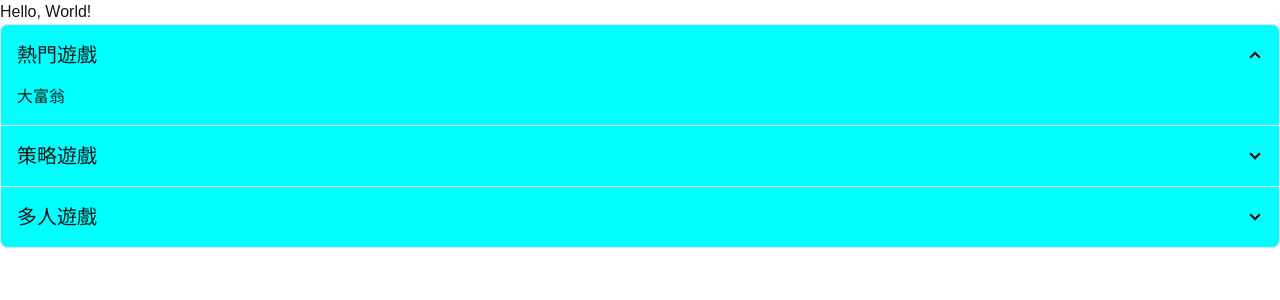
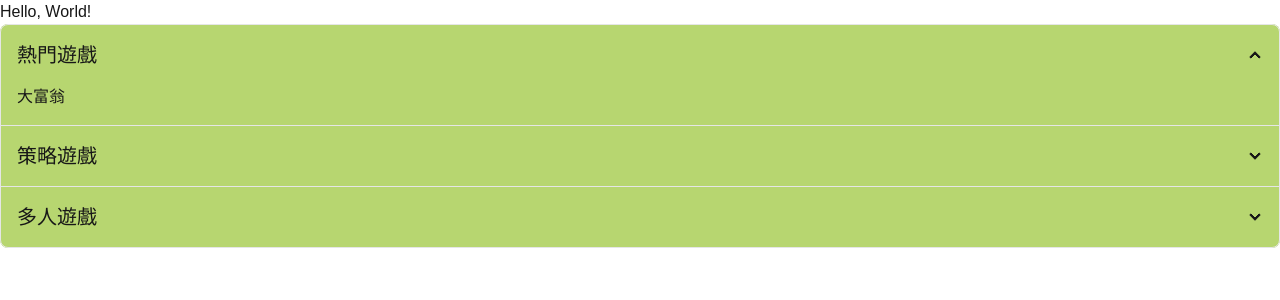
Before and after one commit to sd918207458/board-buddy, a Next.js app: page /product-list-page in a window 1280 px wide. Shown: the top 300 px of the page. Built offline with nearby package versions, Linux system fonts and the light colour scheme.

Commit message:
新增 tailwind.config.js 裡新增主色 輔色， 另外還新增dark, light 版本 可以用物件方式使用

```diff
--- a/components/ProductList/Sidebar/Sidebar.js
+++ b/components/ProductList/Sidebar/Sidebar.js
@@ -4,7 +4,7 @@ import style from "./sidebar.module.css"
 const Sidebar = () => {
   return (
     <div>
-      <div className={`join join-vertical w-full bg-primary ${style.button}`}>
+      <div className={`join join-vertical w-full bg-primary ${style.container}`}>
   <div className="collapse collapse-arrow join-item border-base-300 border">
     <input type="radio" name="my-accordion-4" defaultChecked />
     <div className="collapse-title text-xl font-medium">熱門遊戲</div>
@@ -25,6 +25,7 @@ const Sidebar = () => {
     <div className="collapse-title text-xl font-medium">多人遊戲</div>
     <div className="collapse-content">
       <p>UNO</p>
+      <button className="bg-secondaryColor-light">click me</button>
     </div>
   </div>
 </div>
--- a/components/ProductList/Sidebar/Sidebar.module.css
+++ b/components/ProductList/Sidebar/Sidebar.module.css
@@ -1,7 +1,8 @@
-.join {
-  background-color: aqua;
+
+.container {
+  background-color: rgb(183, 214, 112);
 }
 
 .button {
-  background-color: aqua;
+  background-color: rgb(216, 205, 214);
 }
--- a/tailwind.config.js
+++ b/tailwind.config.js
@@ -11,8 +11,14 @@ module.exports = {
       colors: {
         background: "var(--background)",
         foreground: "var(--foreground)",
-        "primary": "#5C6FC7", //board-buddy:primary color
-        "secondary": "#F9C748", //board-buddy:secondary color
+        primaryColor: {
+          DEFAULT: "#5C6FC7", // 默認主色
+          dark: '#4D5DA7',   // 暗色版本
+        } ,    //board-buddy:primary color
+        secondaryColor:{
+          DEFAULT: "#F9C748", // 默認主色
+          light: '#FAD065',   // 亮色版本
+        } ,    //board-buddy:secondary color
       },
     },
   },
```
